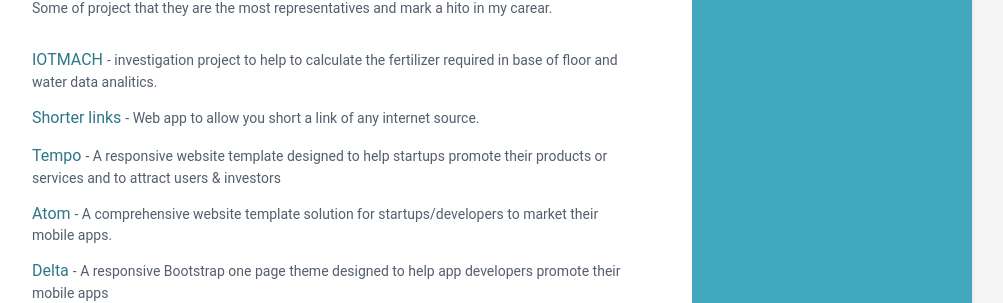
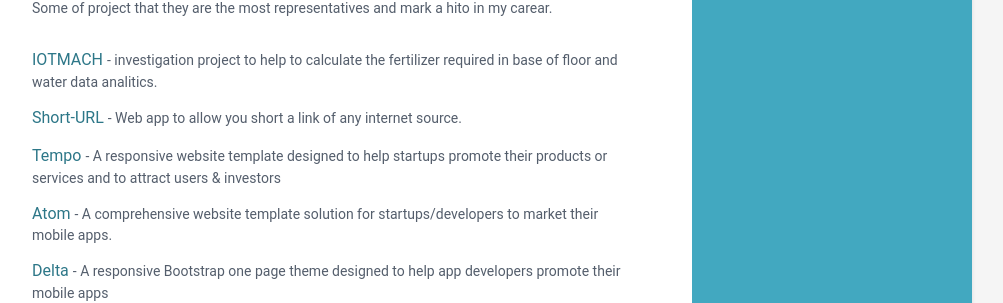
Before and after one commit to elcordova/caring-europa-fe48a, a Jekyll site: the page built from index.html, in a window 1280 px wide. Shown: the part 1221-1524 px from the top of the page, without its empty margins (168-1171 px from the left). Built offline with Jekyll 4.4.1, drawn with Linux system fonts in a browser that asks for light colours.

Commit message:
data.yml: changed

```diff
--- a/_data/data.yml
+++ b/_data/data.yml
@@ -91,7 +91,7 @@
       link: 'http://repositorio.utmachala.edu.ec/handle/48000/12471'
       tagline: >-
         investigation project to help to calculate the fertilizer required in base of floor and water data analitics.
-    - title: Shorter links
+    - title: Short-URL
       link: '#'
       tagline: >-
         Web app to allow you short a link of any internet source.
```
